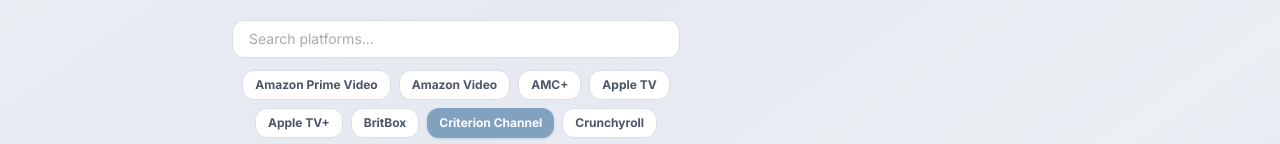
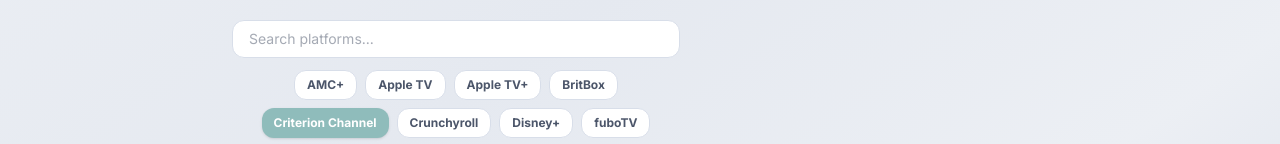
Before and after one commit to mirdathebirda/movie-madness, a Next.js app: page / in a window 1280 px wide. Shown: the part 257-401 px from the top of the page. Built offline with nearby package versions, Linux system fonts and the light colour scheme; no server answers.

Commit message:
anti amazon

```diff
--- a/app/page.tsx
+++ b/app/page.tsx
@@ -33,7 +33,6 @@
 
 const KNOWN_PLATFORMS = [
   { id: 8, name: "Netflix" },
-  { id: 9, name: "Amazon Prime Video" },
   { id: 15, name: "Hulu" },
   { id: 337, name: "Disney+" },
   { id: 1899, name: "Max" },
@@ -48,7 +47,6 @@
   { id: 300, name: "Pluto TV" },
   { id: 257, name: "fuboTV" },
   { id: 215, name: "Hoopla" },
-  { id: 10, name: "Amazon Video" },
   { id: 192, name: "YouTube" },
   { id: 188, name: "YouTube Premium" },
   { id: 283, name: "Crunchyroll" },
```
